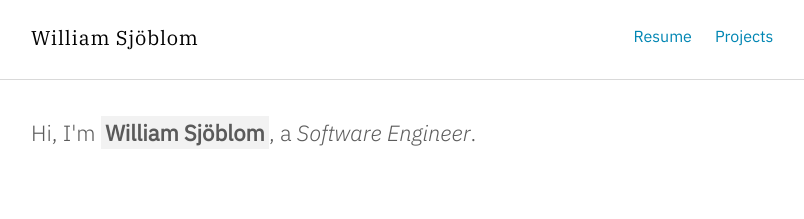
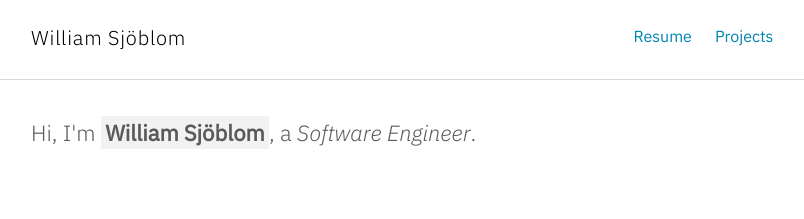
Before and after one commit to williamsjoblom/williamsjoblom.github.io, a Jekyll site: the page built from index.html, in a window 1280 px wide. Shown: the top 219 px of the page, without its empty margins (233-1037 px from the left). Built offline with Jekyll 4.4.1, drawn with Linux system fonts in a browser that asks for light colours.

Commit message:
Remove serifs from logo

```diff
--- a/assets/scss/_layout.scss
+++ b/assets/scss/_layout.scss
@@ -98,6 +98,7 @@ hr {
   font-size: 20px;
   line-height: 28px;
   font-weight: 300;
+  font-family: $base-font-family;
 
   span {
     font-weight: 700;
```
